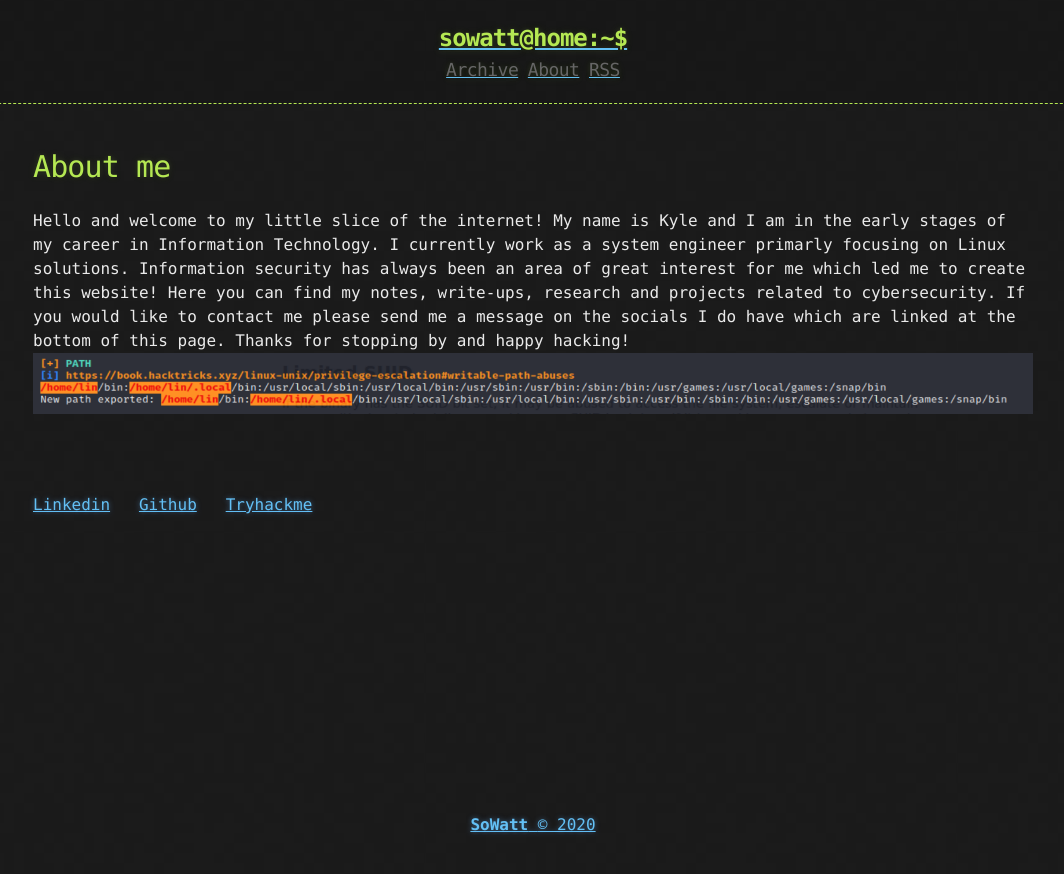
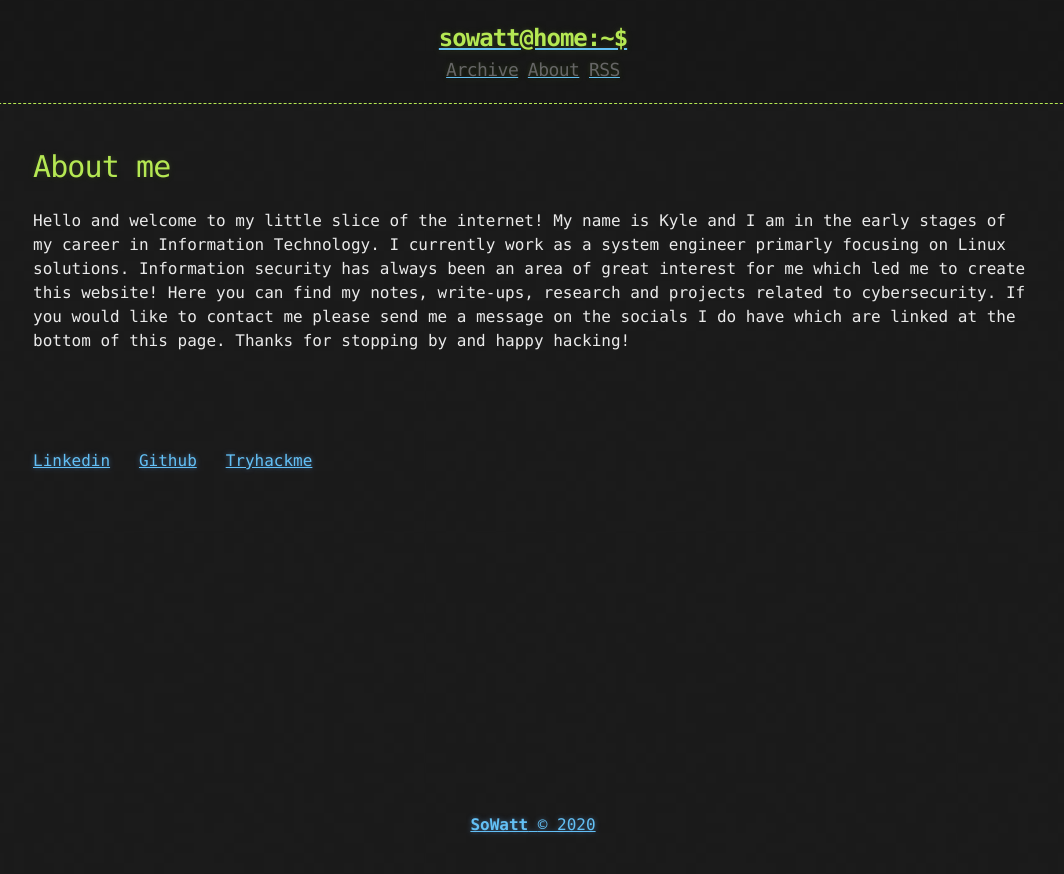
Before and after one commit to soWatt/soWatt.github.io, a Jekyll site: the page built from about.md, in a window 1280 px wide. Shown: the top 874 px of the page, without its empty margins (107-1171 px from the left). Built offline with Jekyll 4.4.1, drawn with Linux system fonts in a browser that asks for light colours.

Commit message:
Update about.md

```diff
--- a/about.md
+++ b/about.md
@@ -7,7 +7,6 @@ title: About
 
 Hello and welcome to my little slice of the internet! My name is Kyle and I am in the early stages of my career in Information Technology. I currently work as a system engineer primarly focusing on Linux solutions. Information security has always been an area of great interest for me which led me to create this website! Here you can find my notes, write-ups, research and projects related to cybersecurity. If you would like to contact me please send me a message on the socials I do have which are linked at the bottom of this page. Thanks for stopping by and happy hacking!
 <br/>
-![](/soWatt.github.io/images/THM_BH12.PNG)
 <br/>
 <br/>
 <br/>
```
